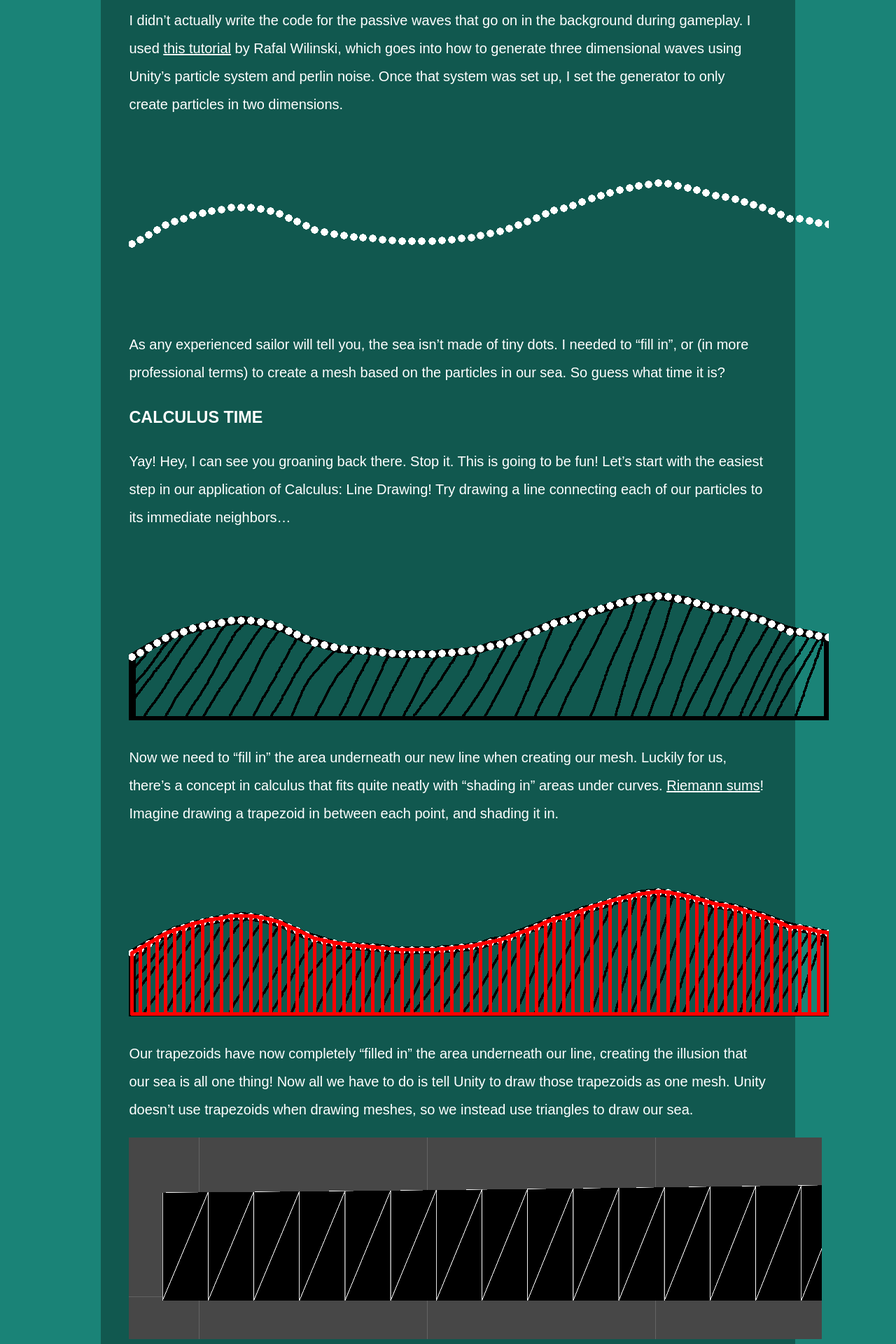
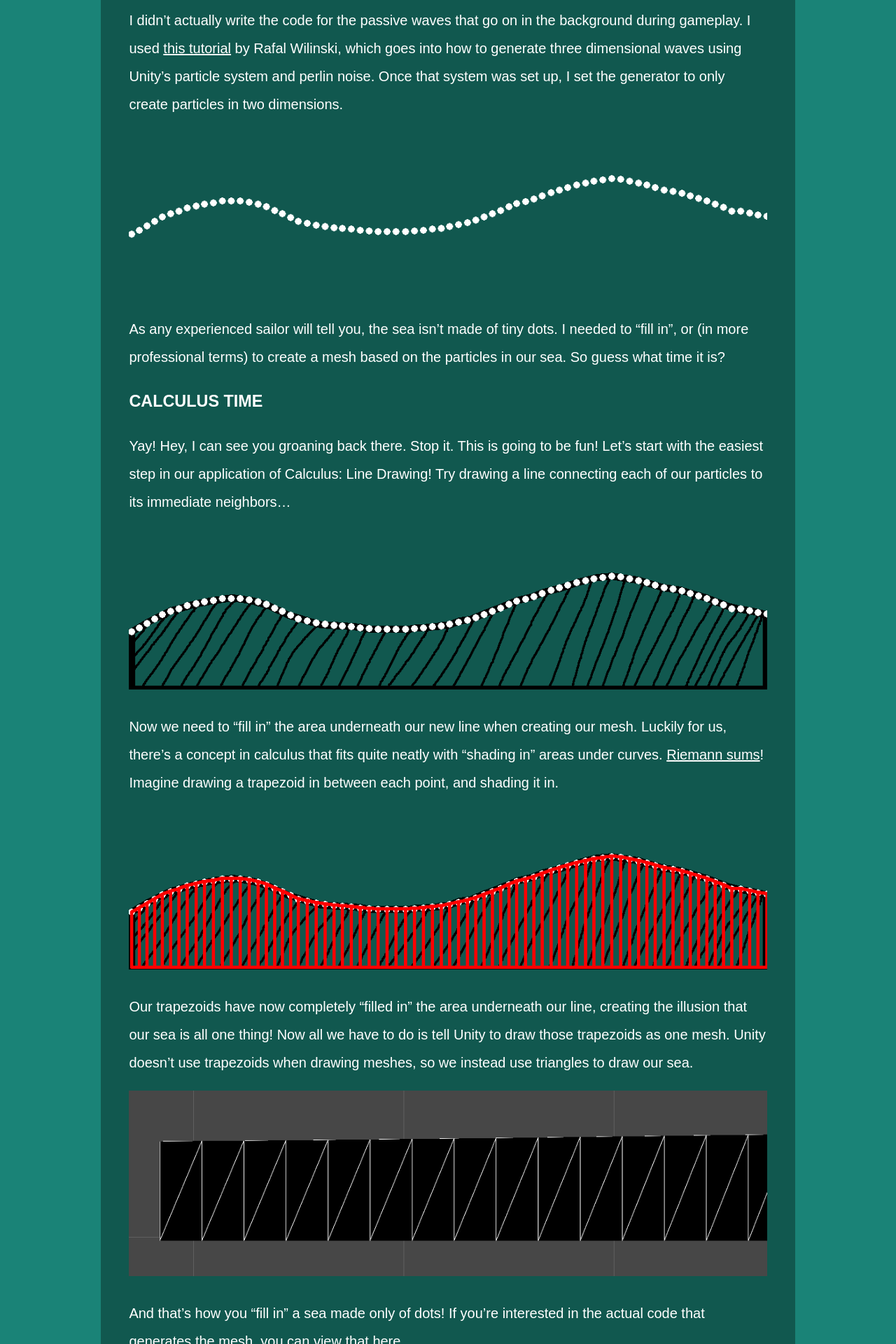
Before and after one commit to ambiguousname/ambiguousname.github.io, a Jekyll site: the page built from _posts/2021-06-16-sscl.md, in a window 1280 px wide. Shown: the part 607-2527 px from the top of the page at 70% size. Built offline with Jekyll 4.4.1, drawn with Linux system fonts in a browser that asks for light colours.

Commit message:
Fixed small issue with oversized images

```diff
--- a/assets/css/stylesheet.css
+++ b/assets/css/stylesheet.css
@@ -68,3 +68,7 @@ h1 {
     background-color: #00000055;
     padding: 40px;
 }
+
+.post-content img {
+    max-width: 100%;
+}
```
